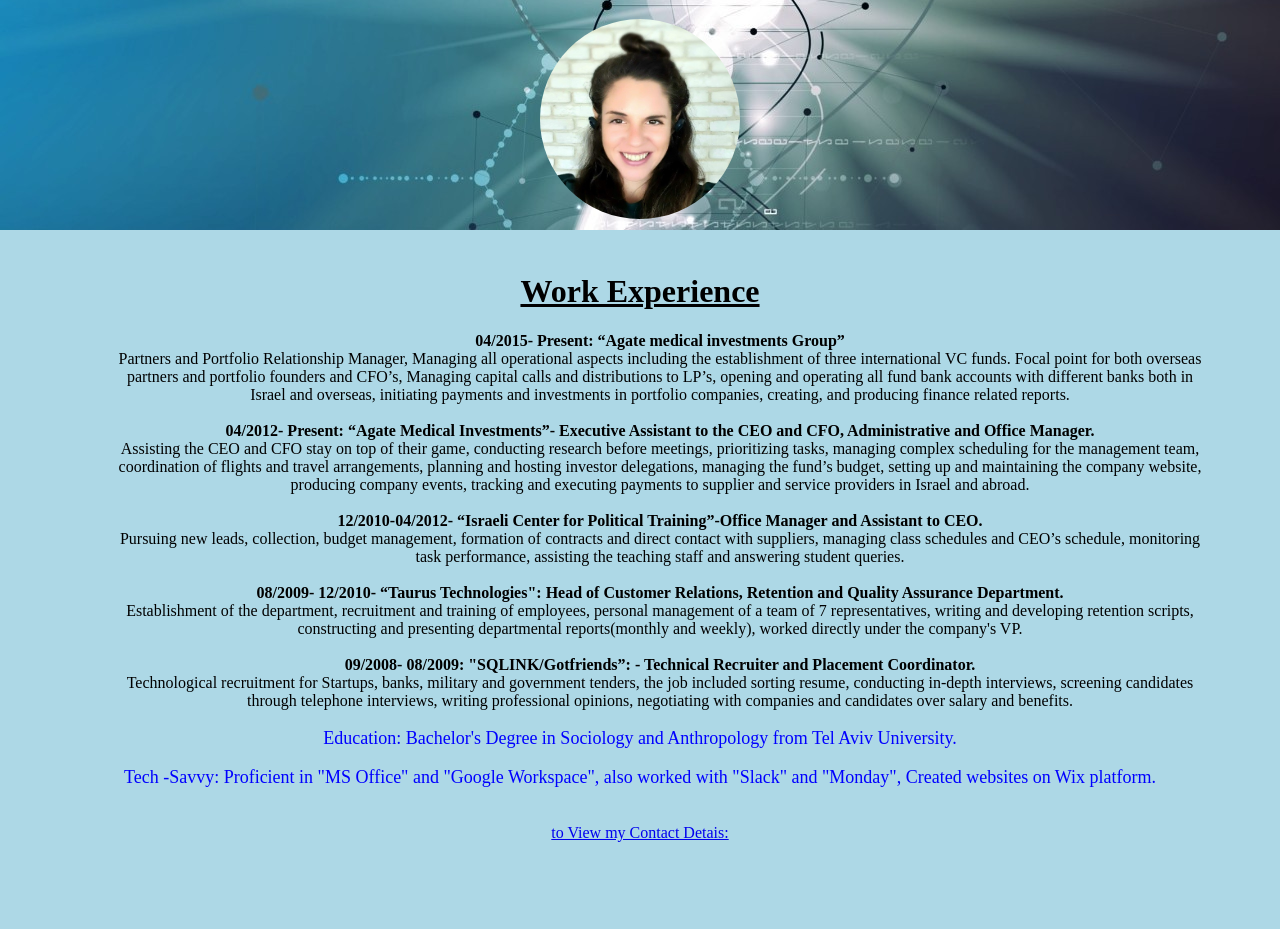
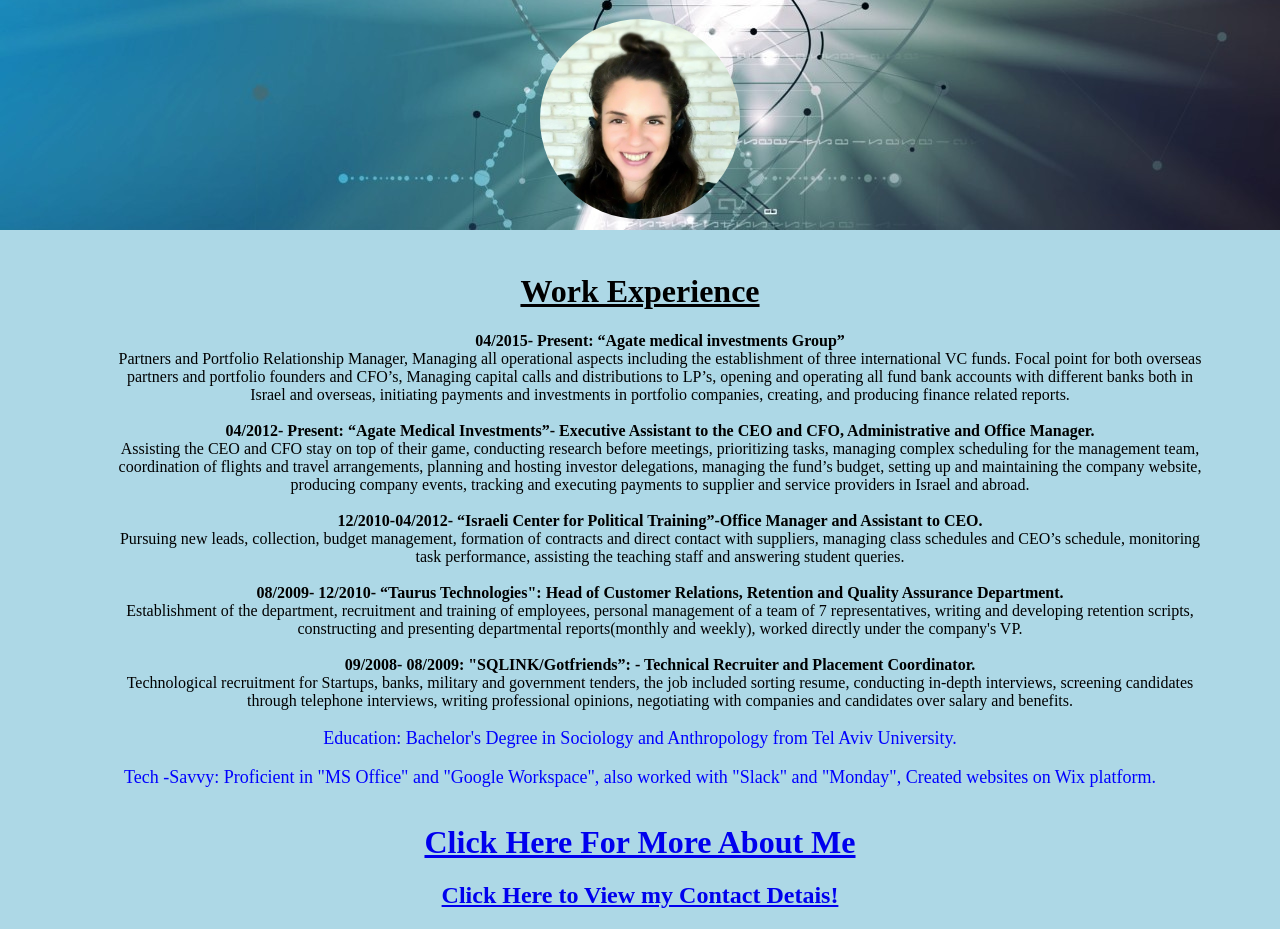
Before and after one commit to GavishD/1st-Assignment-, a plain HTML site: page index.html in a window 1280 px wide. Shown: the part 120-1049 px from the top of the page. Before the commit the page ends 970 px from the top, so only its background shows below. Drawn offline with Linux system fonts and the light colour scheme.

Commit message:
Update index.html

```diff
--- a/index.html
+++ b/index.html
@@ -47,7 +47,8 @@
 				<p>Tech -Savvy: Proficient in "MS Office" and "Google Workspace", also worked with "Slack" and "Monday", Created websites on Wix platform.</p>
 			</il>
 			<br>
-			<a href="https://gavishd.github.io/contact/" target="_blank">to View my Contact Detais:</a>
+			<h1><a href="https://github.com/GavishD/About-Me/blob/main/gallery.html" target="_blank">Click Here For More About Me</a></h1>
+			<h2><a href="https://gavishd.github.io/contact/" target="_blank">Click Here to View my Contact Detais!</a></h2>
 		</ul>
 		</div>
 		</body>
```
